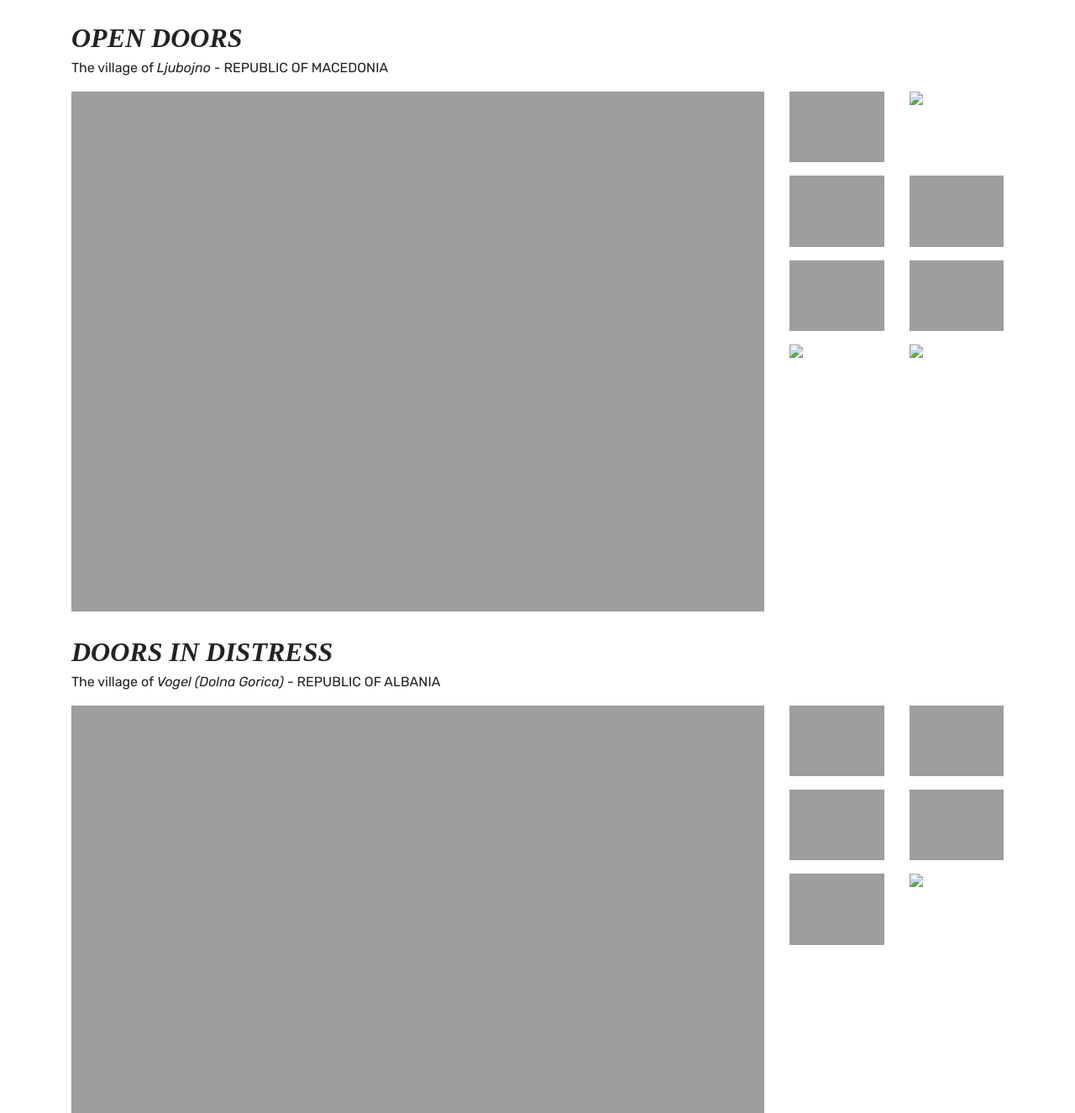
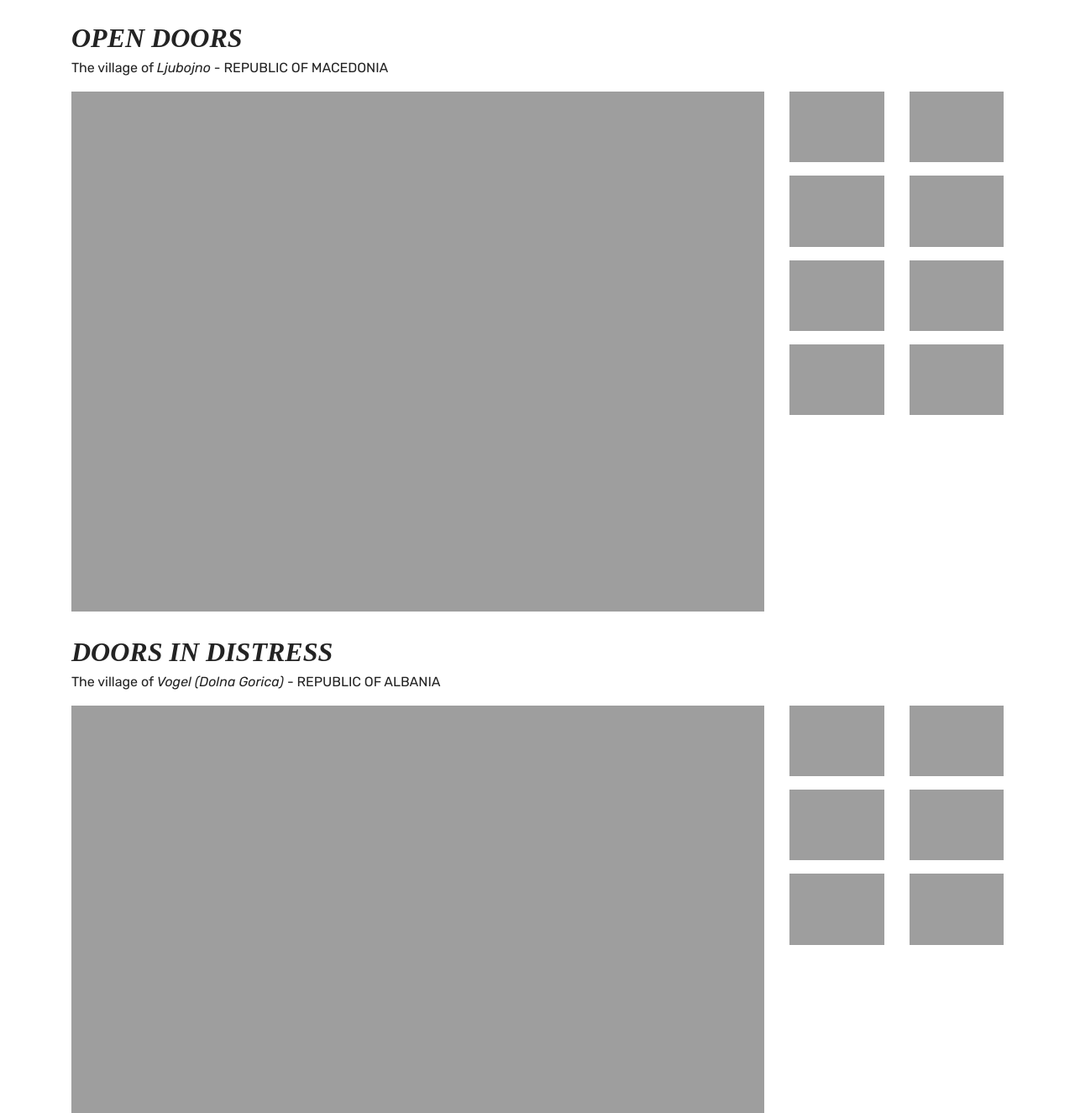
Before and after one commit to pavlinaltd/MAC-SEPTEMBER, a plain HTML site: page doors.html in a window 1280 px wide. Shown: the part 1192-2517 px from the top of the page at 84% size. Drawn offline with Linux system fonts and the light colour scheme; the site is published under a folder, as on GitHub Pages, so addresses that start at the root find nothing.

Commit message:
Gallery fixed

```diff
--- a/doors.html
+++ b/doors.html
@@ -290,7 +290,7 @@
 												class="col-sm zoom"
 											/>
 											<img
-												src="/assets/images/DOORS/Group1.2.jpeg"
+												src="./assets/images/DOORS/Group1.2.jpeg"
 												class="col-sm zoom"
 											/>
 										</div>
@@ -316,11 +316,11 @@
 										</div>
 										<div class="row mt-md-3">
 											<img
-												src="/assets/images/DOORS/Group1.7.jpeg"
+												src="./assets/images/DOORS/Group1.7.jpeg"
 												class="col-sm zoom"
 											/>
 											<img
-												src="/assets/images/DOORS/Group1.8.jpeg"
+												src="./assets/images/DOORS/Group1.8.jpeg"
 												class="col-sm zoom"
 											/>
 										</div>
@@ -369,7 +369,7 @@
 												class="col-sm zoom"
 											/>
 											<img
-												src="/assets/images/DOORS/Group2.6.jpeg"
+												src="./assets/images/DOORS/Group2.6.jpeg"
 												class="col-sm zoom"
 											/>
 										</div>
```
